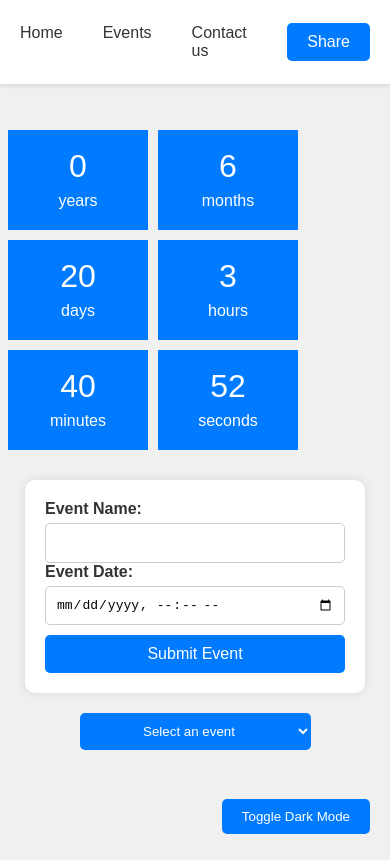
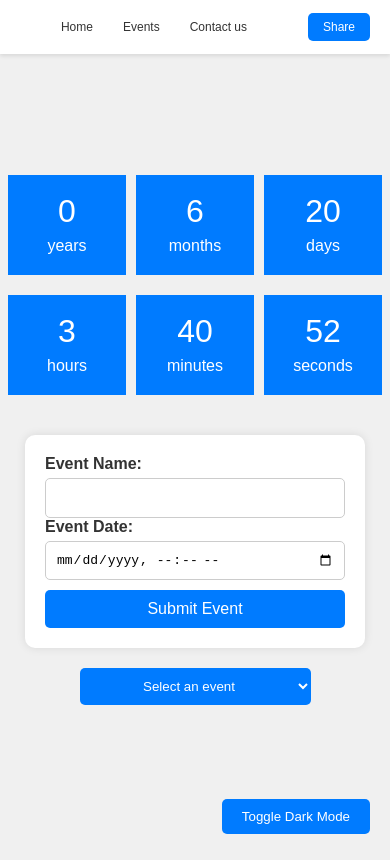
Before and after one commit to fcFn/DI_Hackathon_1, a website built with Parcel: page index.html in a window 390 px wide. Built offline with nearby package versions, Linux system fonts and the light colour scheme; no server answers.

Commit message:
added responsivness

```diff
--- a/styles.css
+++ b/styles.css
@@ -230,9 +230,16 @@ select:hover {
   background-color: rgb(85, 84, 84);
 }
 
+/* Select Button */
+
 .dark-mode-body  select {
   background-color: black;
 }
+
+.dark-mode-body #timer {
+  background-color: grey;
+}
+
 /* timer dark elements */
 
 .dark-mode-time-unit {
@@ -255,3 +262,40 @@ select:hover {
 .dark-mode-body #darkModeToggle {
   background-color: black;
 }
+
+@media only screen and (max-width: 980px) {
+  .time-unit {
+    width: 70px;
+
+  }
+
+}
+
+
+@media only screen and (max-width: 750px) {
+  .time-unit {
+    flex: 1 1 calc(30% - 10px); /* Задает ширину каждого блока, учитывая отступ */
+    margin-bottom: 10px; /* Отступ между строками */
+    box-sizing: border-box; /* Включает паддинги и бордеры в размер блока */
+    text-align: center; /* Центрирует текст внутри блоков */
+    padding: 20px 10px; /* Внутренний отступ */
+  }
+
+  .navbar .nav-links a {
+    font-size: 12px;
+    padding: 10px 15px;
+  }
+
+  .navbar .share-button {
+    padding: 7px 15px;
+    font-size: 12px;
+    margin-right: 20px;
+  }
+
+  /* Select button */
+
+  select #darkModeToggle{
+    padding: 7px 0 7px 0;
+    width: 150px;
+  }
+}
```
